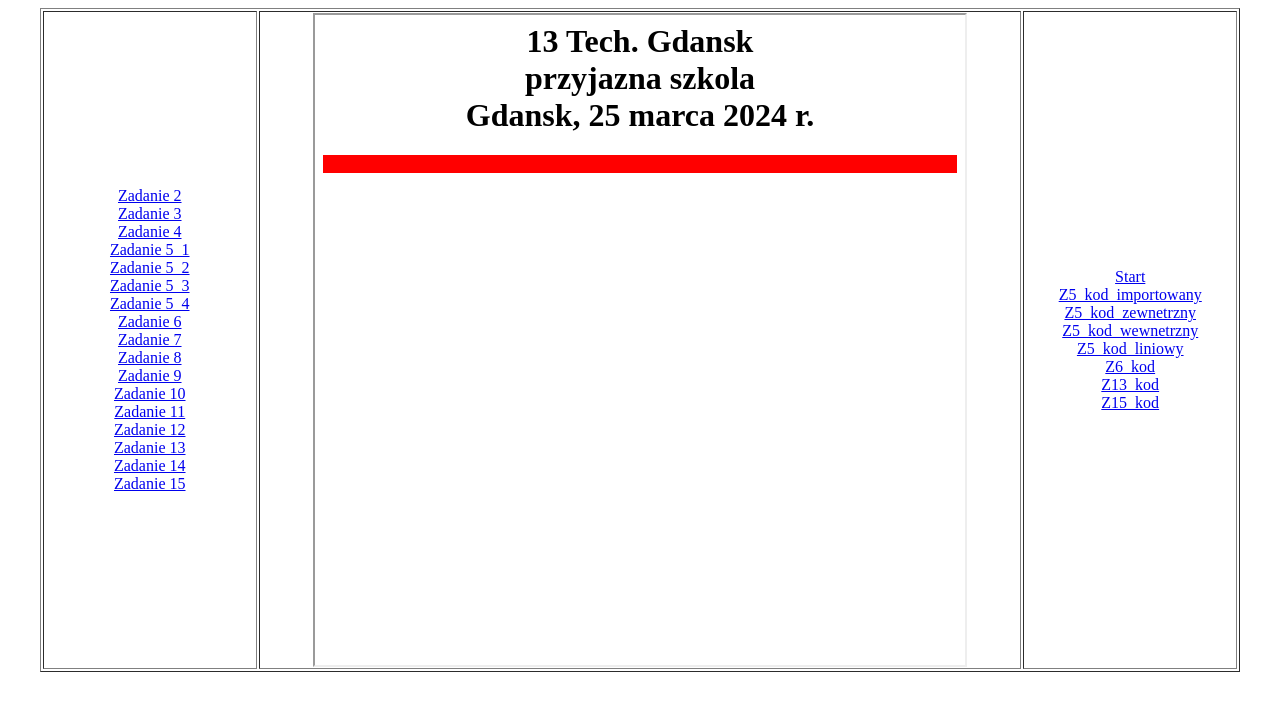
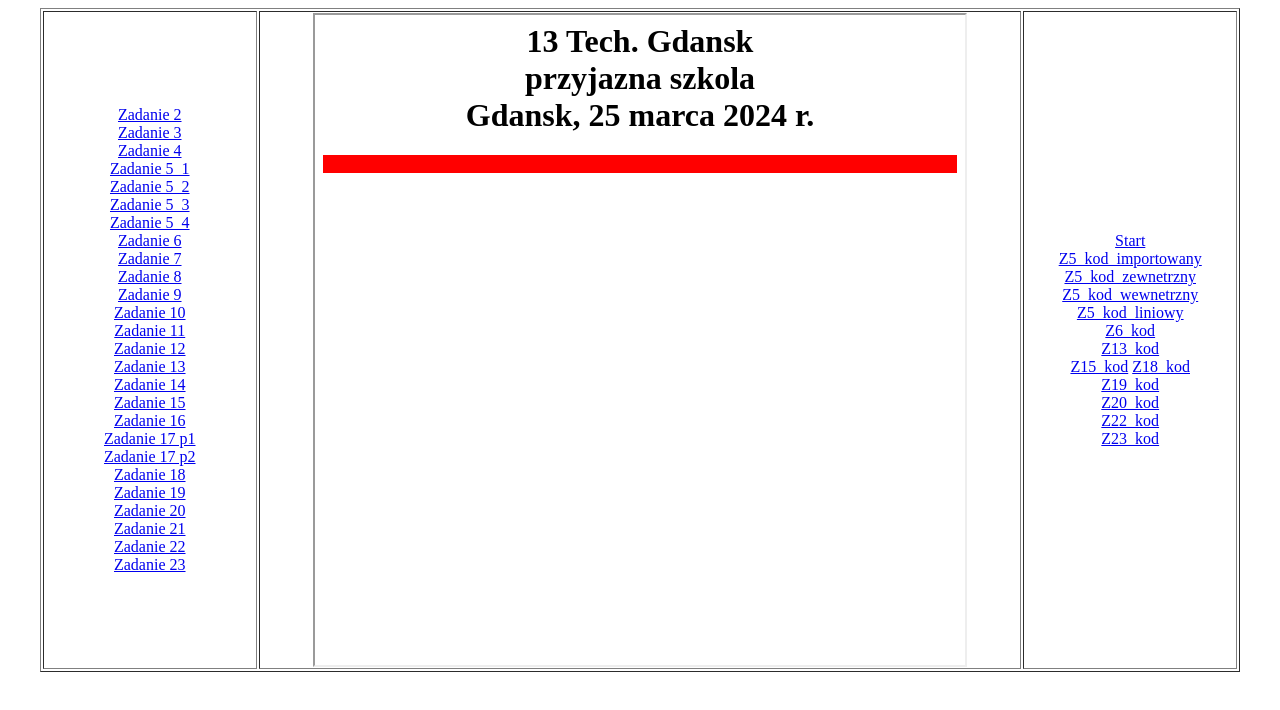
Before and after one commit to GniewWiktoria/gniewwiktoria, a plain HTML site: page index.html in a window 1280 px wide. Drawn offline with Linux system fonts and the light colour scheme.

Commit message:
index.html

```diff
--- a/index.html
+++ b/index.html
@@ -39,6 +39,24 @@
 	<a href="gnie_z14.html" target="strony">Zadanie 14</a>
  <br>
 	<a href="zadanie15_gnie.html" target="strony">Zadanie 15</a>
+<br>
+	 <a href="zadanie16_gnie.html" target="strony">Zadanie 16</a>
+ <br>
+ 	<a href="zadanie17_p1_gnie.html" target="strony">Zadanie 17 p1</a>
+ <br>
+	 <a href="zadanie17_p2_gnie.html" target="strony">Zadanie 17 p2</a>
+ <br>
+	 <a href="zadanie18_gnie.html" target="strony">Zadanie 18</a>
+ <br>
+	 <a href="zadanie19_gnie.html" target="strony">Zadanie 19</a>
+ <br>
+	 <a href="zadanie20_gnie.html" target="strony">Zadanie 20</a>
+ <br>
+	 <a href="zadanie21_gnie.html" target="strony">Zadanie 21</a>
+ <br>
+	 <a href="zadanie22_gnie.html" target="strony">Zadanie 22</a>
+ <br>
+	 <a href="zadanie23_gnie.html" target="strony">Zadanie 23</a>
  </td>
  <td align=center><iframe width=650 height=650 name="strony" src="start.html" border="0"></iframe>
  </td>
@@ -49,12 +67,17 @@
  <a href="gnie_z5_2.css" target="strony">Z5_kod_zewnetrzny</a> <br>
  <a href="gnie_z5_3.html" target="strony">Z5_kod_wewnetrzny</a> <br>
  <a href="gnie_z5_4.html" target="strony">Z5_kod_liniowy</a> <br>
-  <a href="gnie_z6.css" target="strony">Z6_kod</a> <br>
+<a href="gnie_z6.css" target="strony">Z6_kod</a> <br>
  <a href="gnie_z13.css" target="strony">Z13_kod</a> <br>
  <a href="gnie_z15.css" target="strony">Z15_kod</a>
+ <a href="zadanie18_gnie_kod.html" target="strony">Z18_kod</a> <br>
+ <a href="zadanie19_gnie_kod.html" target="strony">Z19_kod</a> <br>
+ <a href="zadanie20_gnie_kod.html" target="strony">Z20_kod</a> <br>
+ <a href="zadanie22_gnie_kod.html" target="strony">Z22_kod</a> <br>
+ <a href="zadanie23_gnie_kod.html" target="strony">Z23_kod</a> <br>
  </td>
  </tr>
 </table>
-<!Wiktoria Gniewkowska>
+<!--Wiktoria Gniewkowska-->
 </body>
 </html>
```
